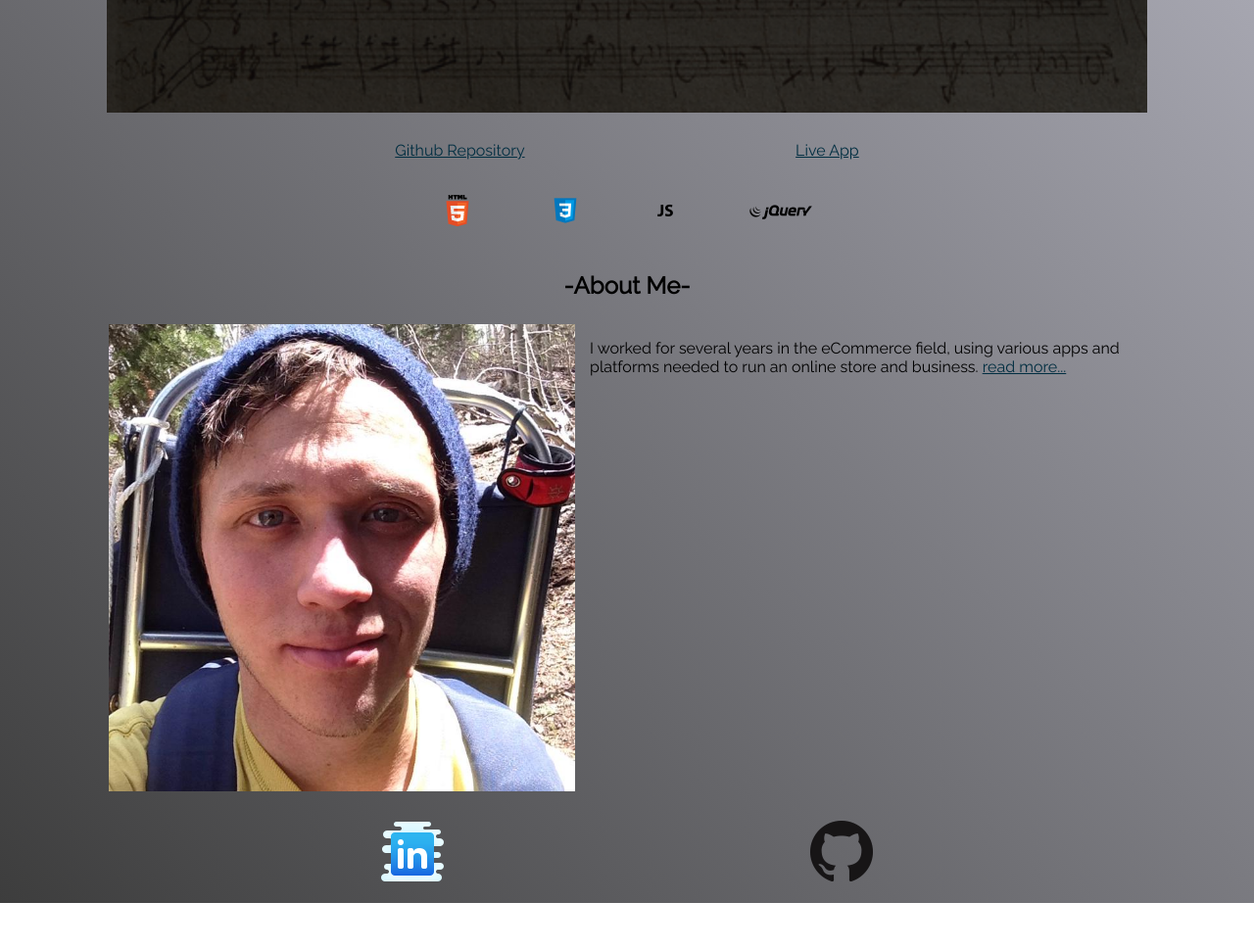
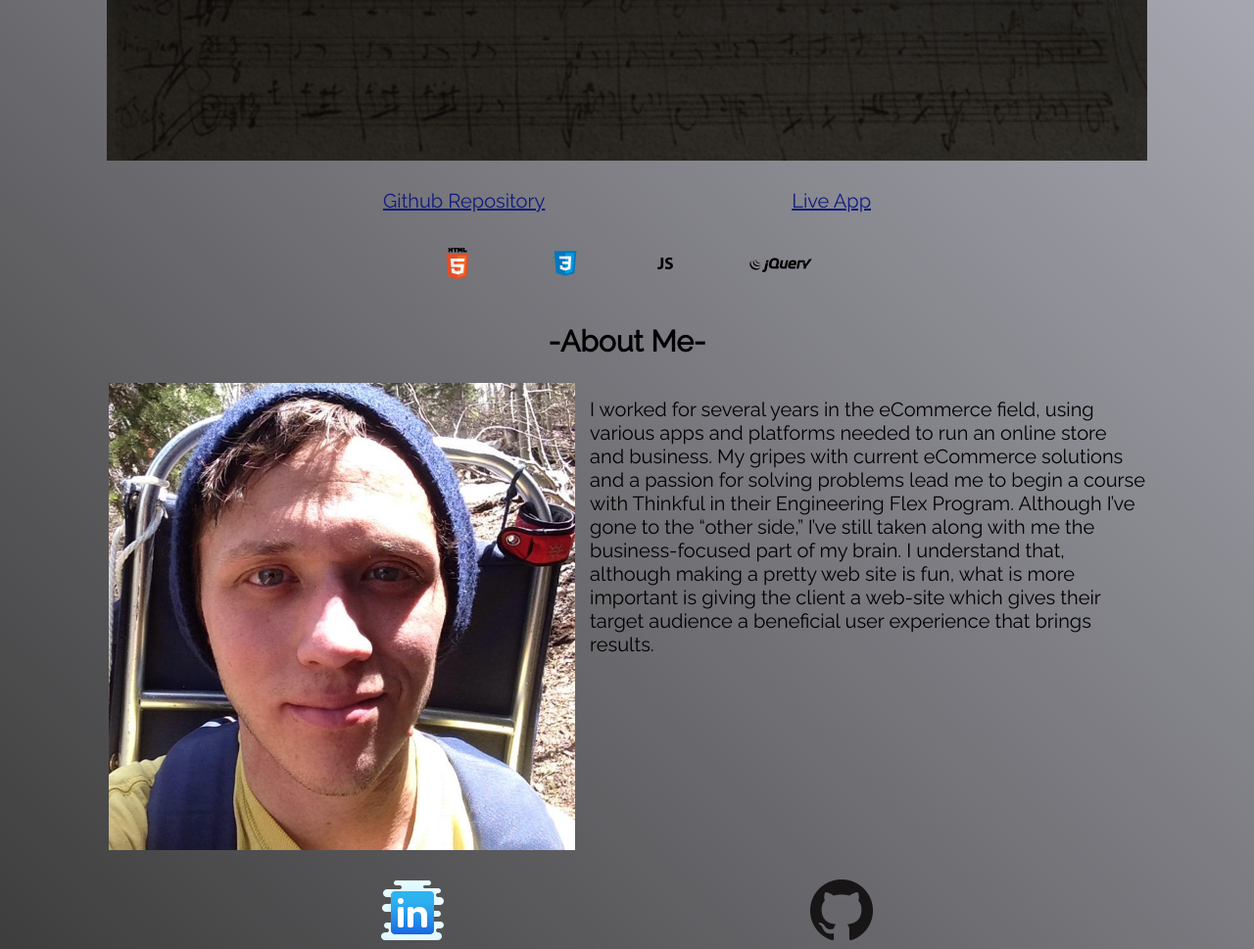
Before and after one commit to eyeaxamsterdam/portfolio, a plain HTML site: page index.html in a window 1280 px wide. Shown: the part 860-1829 px from the top of the page at 98% size. Before the commit the page ends 1782 px from the top, so only its background shows below. Drawn offline with Linux system fonts and the light colour scheme.

Commit message:
fourth commit

```diff
--- a/main.css
+++ b/main.css
@@ -13,7 +13,7 @@ html {
 }
 
 main {
-    padding-top:75px;
+    padding-top:100px;
 }
 
 .readMore {
@@ -47,13 +47,23 @@ header {
     width: 85%;
 }
 
+p {
+    font-size: 20px;
+}
+
+h1 {
+    font-size: 3em;
+}
+
 h2 {
     text-align: center;
     padding: 10px 0;
+    font-size: 30px;
 }
 
 h3 {
     padding: 5px 0;
+    font-size: 25px;
 }
 
 .myprojects p {
@@ -70,7 +80,7 @@ h3 {
 }
 
 a {
-    color:rgba(0, 46, 65);
+    color:rgb(15, 26, 128);
 }
 
 a:hover {
@@ -102,7 +112,6 @@ ul {
     display: flex;
     justify-content: space-evenly;
     padding: 15px;
-    font-size: 20px;
 }
 
 .languages {
@@ -117,10 +126,6 @@ ul {
 
 
 @media only screen and (min-width: 720px) {
-    main {
-        /* max-width: 800px */
-        margin: 0 auto;
-    }
 
     .aboutme {
         display: flex;
@@ -138,4 +143,12 @@ ul {
         max-width: 50%;
     }
 
+    .readMoreBtn, .readLessBtn, .aboutme a {
+        display: none;
+    }
+
+    .readMore {
+        display: inline;
+    }
+
 }
```
